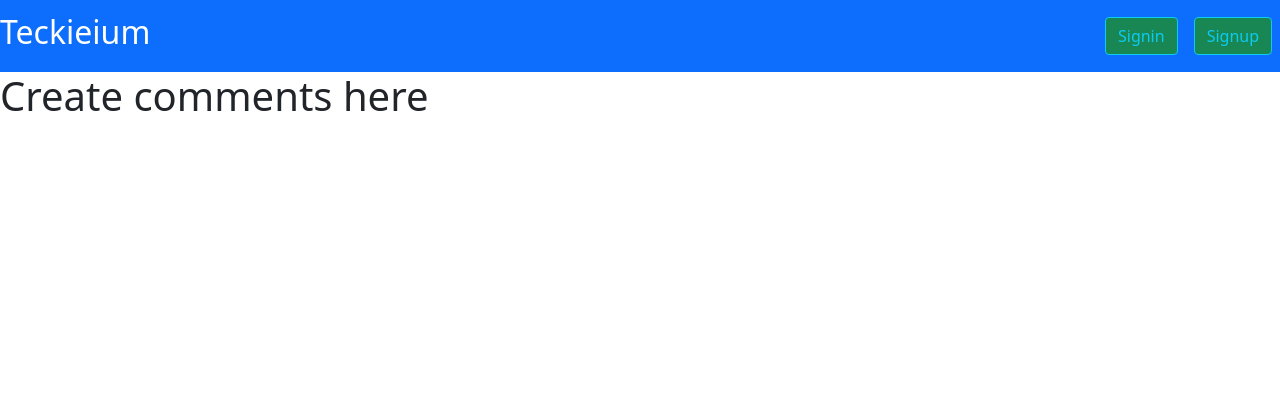
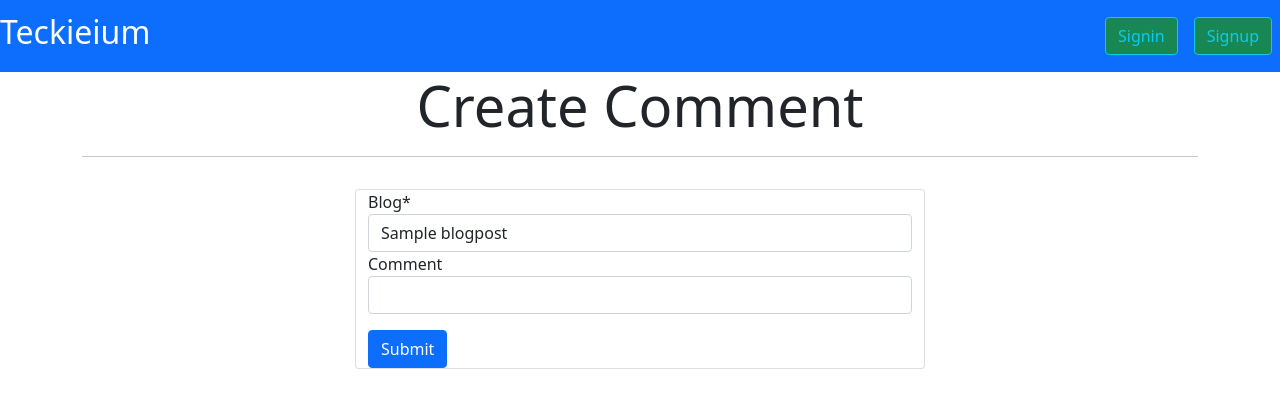
Before and after one commit to AswinAsok/Teckieium, a Django app: page /blog/1/create/ in a window 1280 px wide. Shown: the top 408 px of the page. Run offline with Django 3.2, Linux system fonts and the light colour scheme; tables that the repository leaves empty hold one stand-in row (values such as "Sample post"); some libraries are stand-ins or nearby versions.

Commit message:
Form for comment creation has been added

```diff
--- /dev/null
+++ b/Blog/forms.py
@@ -0,0 +1,9 @@
+from django.forms import ModelForm
+from .models import BlogPostComment
+
+
+class CommentForm(ModelForm):
+
+    class Meta:
+        model = BlogPostComment
+        fields = ('blog' , 'comment')
--- a/Blog/views.py
+++ b/Blog/views.py
@@ -3,6 +3,7 @@ from django.http import HttpResponse, HttpResponseRedirect
 from django.shortcuts import redirect
 from django.contrib.auth.forms import UserCreationForm
 from django.contrib.auth.models import User
+from .forms import CommentForm
 
 
 # Create your views here.
@@ -36,7 +37,16 @@ def bloggers(request):
     return render(request, "bloggers.html", context)
 
 def createcomment(request,blog_id):
+    if request.method == 'POST':
+        form = CommentForm(request.POST)
+        if form.is_valid():
+            form.save()
+            return redirect('blog')
+    else:
+        form = CommentForm()
+
     context = {}
+    context['form'] = form
     return render(request,"createcomment.html",context)
 
 def signup(request):
--- a/Templates/createcomment.html
+++ b/Templates/createcomment.html
@@ -1,3 +1,17 @@
-{% extends 'base.html' %} {% block content %}
-<h1>Create comments here</h1>
+{% extends 'base.html' %} {% load crispy_forms_tags %} {% block content%}
+<div class="container ">
+  <div class="jumbotron jumbotron-fluid ">
+    <h1 class="display-4 d-flex justify-content-center">Create Comment</h1>
+  </div>
+  <hr>
+<div class="row d-flex justify-content-center">
+    <div class="col-6 m-3 card">
+  <form action="" method="POST">
+    {% csrf_token %} {{ form|crispy }}
+    <button class="btn mt-3 btn-primary" type="submit">Submit</button>
+  </form>
+</div>
+</div>
+</div>
+
 {% endblock %}
```
